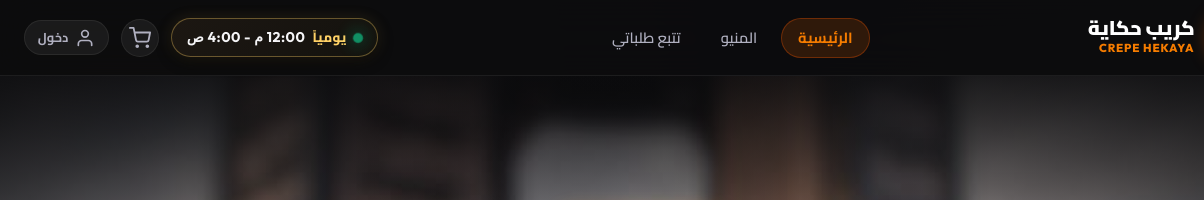
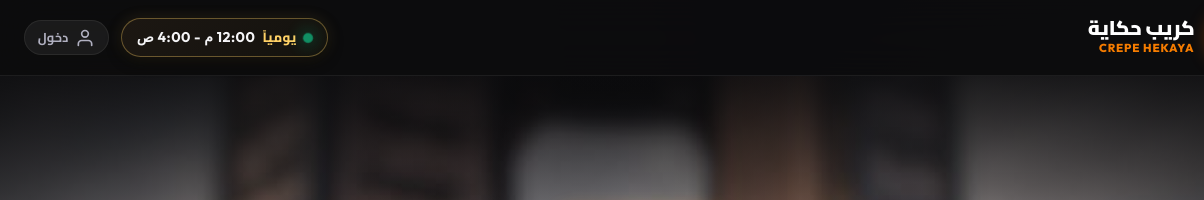
Before and after one commit to MahmoudEmadElden/crepe-hekaya-menu, a website: page index.html in a window 1280 px wide. Shown: the top 200 px of the page, 0-1204 px from the left. Drawn offline with Linux system fonts and the light colour scheme.

Commit message:
style: remove menu links and cart from landing page navbar for minimal clean look

```diff
--- a/index.html
+++ b/index.html
@@ -31,13 +31,6 @@
         </div>
       </a>
 
-      <!-- Center Navigation Links -->
-      <ul class="nav-links">
-        <li class="nav-link-item active"><a href="/">الرئيسية</a></li>
-        <li class="nav-link-item"><a href="/menu.html">المنيو</a></li>
-        <li class="nav-link-item"><a href="/orders.html">تتبع طلباتي</a></li>
-      </ul>
-
       <!-- Left Status & Info -->
       <div class="nav-actions">
         <div class="nav-time-badge" aria-label="مواعيد العمل">
@@ -45,16 +38,6 @@
           <span class="time-text-prefix">يومياً</span>
           <span class="time-text-digits">12:00 م - 4:00 ص</span>
         </div>
-
-        <!-- Cart Icon -->
-        <a href="/cart.html" class="nav-cart-btn" aria-label="السلة">
-          <svg width="22" height="22" viewBox="0 0 24 24" fill="none" stroke="currentColor" stroke-width="2" stroke-linecap="round" stroke-linejoin="round">
-            <circle cx="9" cy="21" r="1"></circle>
-            <circle cx="20" cy="21" r="1"></circle>
-            <path d="M1 1h4l2.68 13.39a2 2 0 0 0 2 1.61h9.72a2 2 0 0 0 2-1.61L23 6H6"></path>
-          </svg>
-          <span class="cart-badge" id="cartBadge" style="display:none;">0</span>
-        </a>
 
         <!-- Auth Button -->
         <a href="/auth.html" class="nav-auth-btn" id="navAuthBtn" aria-label="تسجيل الدخول">
```
